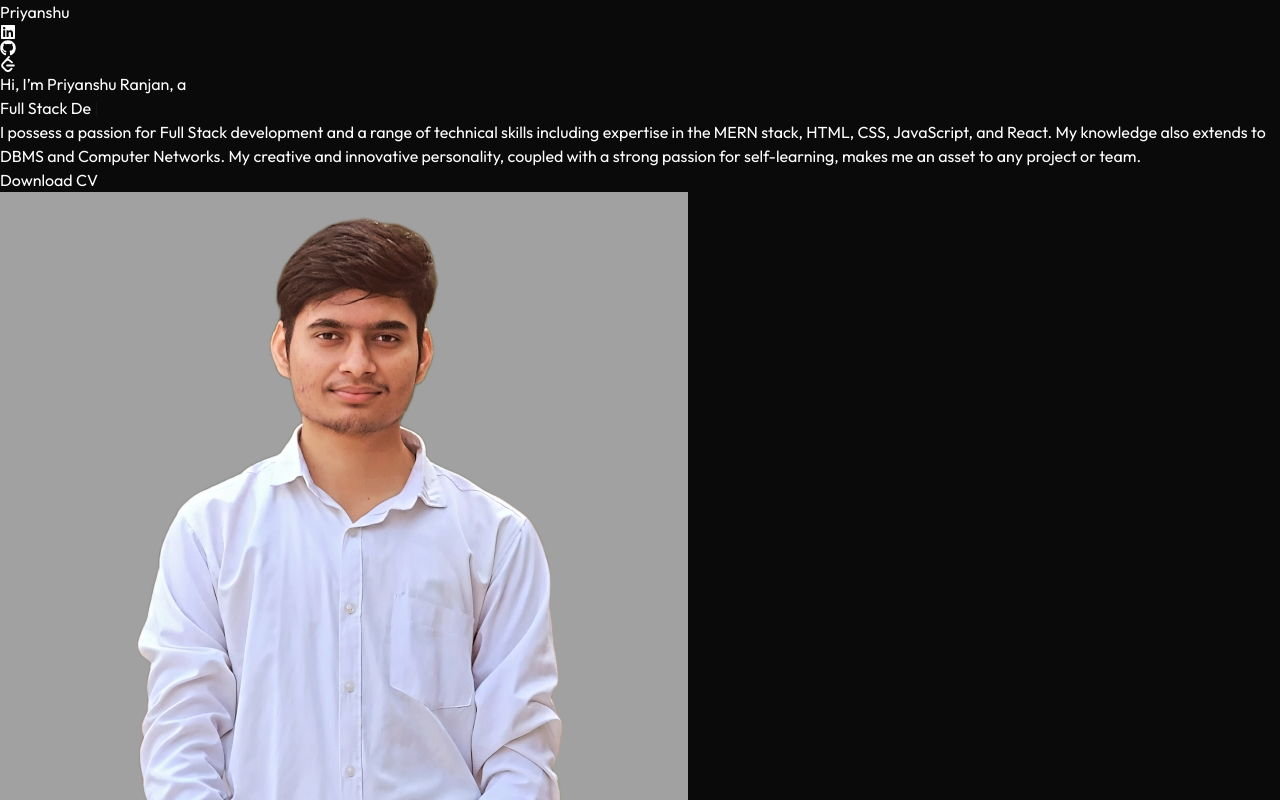
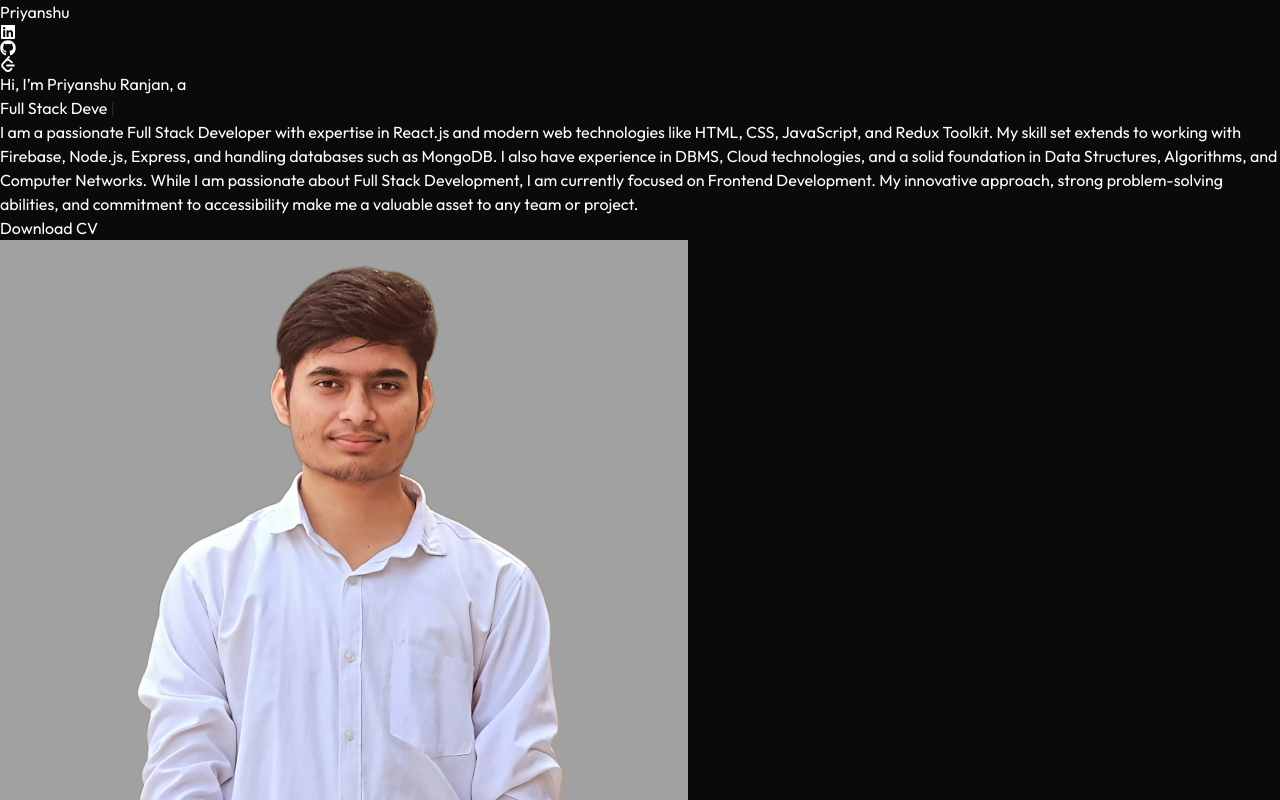
Before and after one commit to priyanshuuranjan/MyPortfolio, a React (Vite) app: page / in a window 1280 px wide. Shown: the top 800 px of the page. Built offline with nearby package versions, Linux system fonts and the light colour scheme.

Commit message:
upadting Hero

```diff
--- a/src/constants/index.js
+++ b/src/constants/index.js
@@ -1,13 +1,11 @@
 import project1 from "../assets/projects/project-1.png";
 import project2 from "../assets/projects/project-2.png";
-import project3 from "../assets/projects/project-3.jpg";
+import project3 from "../assets/projects/project-3.png";
 import project4 from "../assets/projects/project-4.png";
 import project5 from "../assets/projects/project-5.png";
 import project6 from "../assets/projects/project-6.png";
 
-export const HERO_CONTENT = `I possess a passion for Full Stack development and a range of technical skills including expertise in the MERN stack, HTML, CSS, JavaScript, and React. My knowledge also extends to DBMS and Computer Networks. My creative and innovative personality, coupled with a strong passion for self-learning, makes me an asset to any project or team.`;
-
-export const ABOUT_TEXT = `I am a dedicated and versatile full stack developer with a passion for creating efficient and user-friendly web applications. With 5 years of professional experience, I have worked with a variety of technologies, including React, Next.js, Node.js, MySQL, PostgreSQL, and MongoDB. My journey in web development began with a deep curiosity for how things work, and it has evolved into a career where I continuously strive to learn and adapt to new challenges. I thrive in collaborative environments and enjoy solving complex problems to deliver high-quality solutions. Outside of coding, I enjoy staying active, exploring new technologies, and contributing to open-source projects.`;
+export const HERO_CONTENT = `I am a passionate Full Stack Developer with expertise in React.js and modern web technologies like HTML, CSS, JavaScript, and Redux Toolkit. My skill set extends to working with Firebase, Node.js, Express, and handling databases such as MongoDB. I also have experience in DBMS, Cloud technologies, and a solid foundation in Data Structures, Algorithms, and Computer Networks. While I am passionate about Full Stack Development, I am currently focused on Frontend Development. My innovative approach, strong problem-solving abilities, and commitment to accessibility make me a valuable asset to any team or project.`;
 
 export const TRAINING = [
   {
```
Also changed, not shown: src/assets/projects/project-3.png (added).
